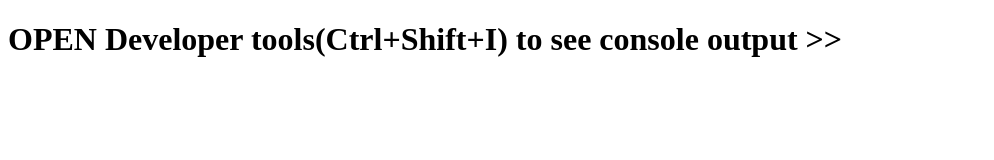
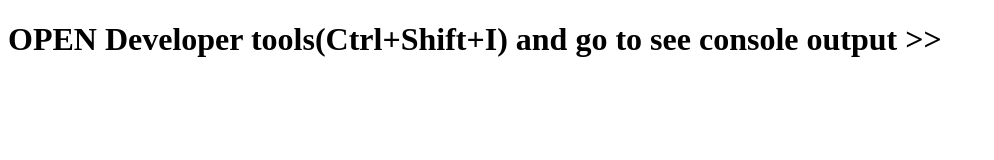
Before and after one commit to Scarab911/1-math-tasks, a plain HTML site: page index.html in a window 1280 px wide. Shown: the whole page, without its empty margins (0-994 px from the left). Drawn offline with Linux system fonts and the light colour scheme.

Commit message:
html update

```diff
--- a/index.html
+++ b/index.html
@@ -11,7 +11,8 @@
 </head>
 
 <body>
-    <h1>OPEN Developer tools(Ctrl+Shift+I) to see console output >>
+    <h1>OPEN Developer tools(Ctrl+Shift+I) and go to see console
+        output >>
     </h1>
     <script src="./index.js"
         defer></script>
```
